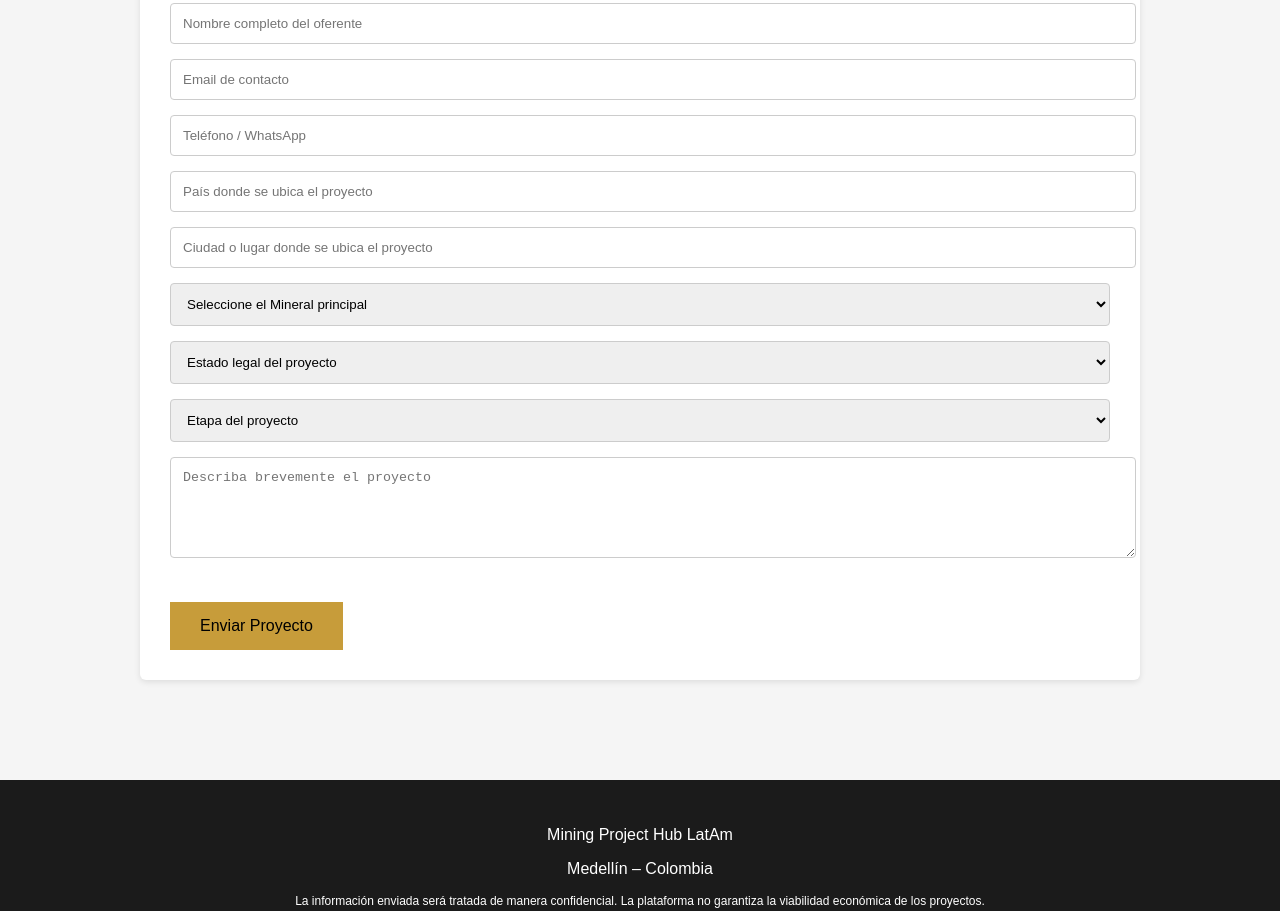
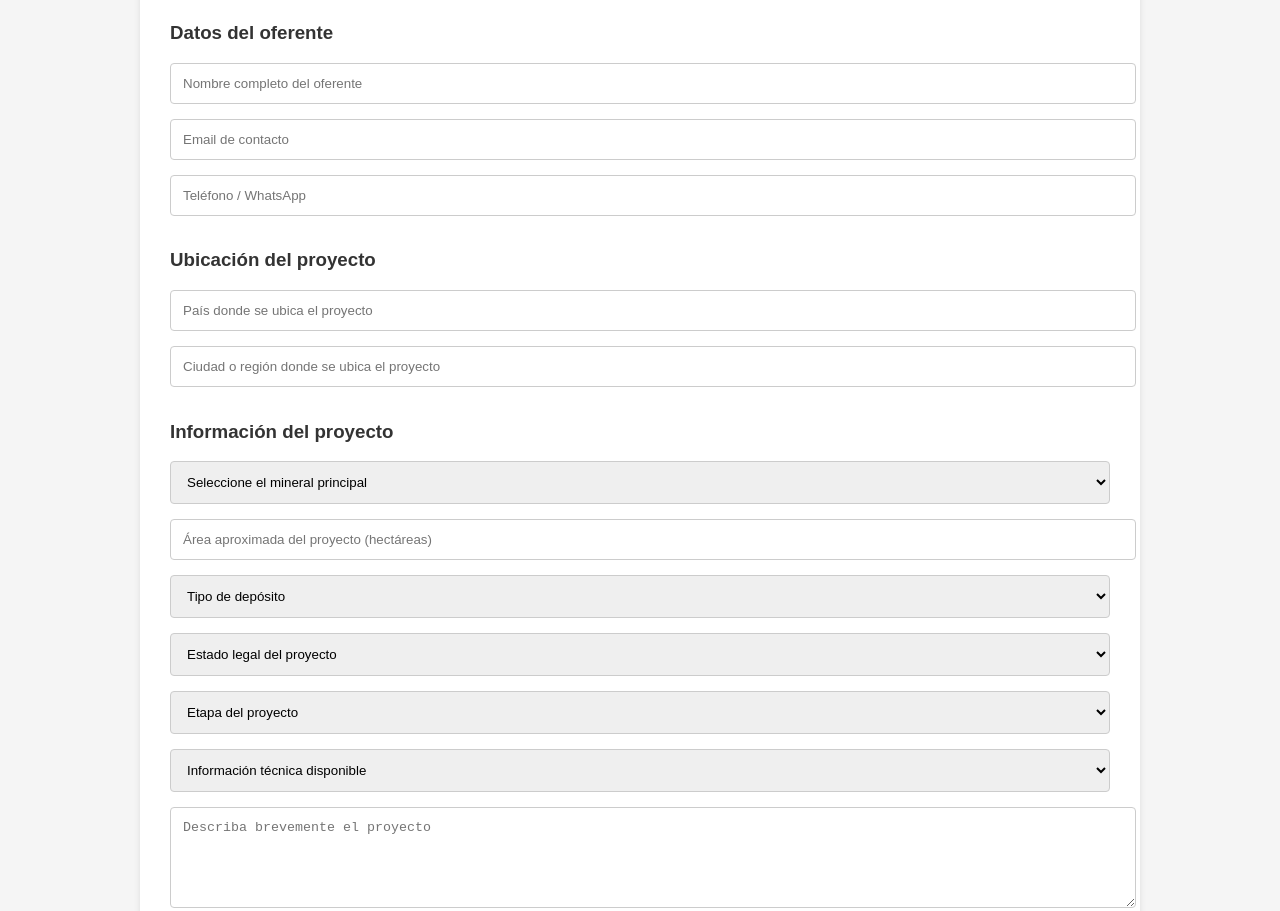
Before and after one commit to ivrconsultor-sudo/mining-project-hub, a plain HTML site: page index.html in a window 1280 px wide. Shown: the part 1666-2577 px from the top of the page. Drawn offline with Linux system fonts and the light colour scheme.

Commit message:
Update index.html

```diff
--- a/index.html
+++ b/index.html
@@ -33,7 +33,7 @@ max-width:700px;
 margin:auto;
 }
 
-button{
+.cta{
 background:#c79c3a;
 border:none;
 padding:15px 30px;
@@ -83,6 +83,15 @@ border:1px solid #ccc;
 border-radius:4px;
 }
 
+button{
+background:#c79c3a;
+border:none;
+padding:15px;
+font-size:16px;
+cursor:pointer;
+width:100%;
+}
+
 footer{
 background:#1b1b1b;
 color:white;
@@ -105,7 +114,7 @@ Conectamos proyectos mineros de Latinoamérica con inversionistas y socios estra
 </p>
 
 <a href="#formulario">
-<button>Postular Proyecto Minero</button>
+<button class="cta">Registrar Proyecto Minero</button>
 </a>
 
 </header>
@@ -141,9 +150,9 @@ Geólogos o promotores que han identificado prospectos mineros y buscan capital
 </div>
 
 <div class="card">
-<h3>Inversionistas</h3>
+<h3>Operadores</h3>
 <p>
-Inversionistas interesados en oportunidades mineras en Latinoamérica.
+Operaciones mineras que requieren inversión para expansión o desarrollo.
 </p>
 </div>
 
@@ -164,12 +173,12 @@ Inversionistas interesados en oportunidades mineras en Latinoamérica.
 
 <div class="card">
 <h3>2. Evaluación inicial</h3>
-<p>Realizamos una revisión preliminar de la información.</p>
+<p>Realizamos una revisión preliminar de la información técnica y legal.</p>
 </div>
 
 <div class="card">
 <h3>3. Contacto</h3>
-<p>Nos comunicamos con el titular u oferente para ampliar detalles técnicos.</p>
+<p>Nos comunicamos con el titular u oferente para ampliar detalles del proyecto.</p>
 </div>
 
 <div class="card">
@@ -187,29 +196,48 @@ Inversionistas interesados en oportunidades mineras en Latinoamérica.
 
 <form action="https://formspree.io/f/mnjggywl" method="POST">
 
+<h3>Datos del oferente</h3>
+
 <input type="text" name="nombre" placeholder="Nombre completo del oferente" required>
 
 <input type="email" name="email" placeholder="Email de contacto" required>
 
 <input type="text" name="telefono" placeholder="Teléfono / WhatsApp">
 
+<h3>Ubicación del proyecto</h3>
+
 <input type="text" name="pais" placeholder="País donde se ubica el proyecto">
 
-<input type="text" name="pais" placeholder="Ciudad o lugar donde se ubica el proyecto">
+<input type="text" name="ciudad" placeholder="Ciudad o región donde se ubica el proyecto">
+
+<h3>Información del proyecto</h3>
 
 <select name="mineral">
-<option>Seleccione el Mineral principal</option>
+<option>Seleccione el mineral principal</option>
 <option>Oro</option>
 <option>Cobre</option>
 <option>Carbón</option>
 <option>Esmeraldas</option>
 <option>Manganeso</option>
+<option>Hierro</option>
+<option>Otro</option>
+</select>
+
+<input type="text" name="area" placeholder="Área aproximada del proyecto (hectáreas)">
+
+<select name="deposito">
+<option>Tipo de depósito</option>
+<option>Aluvial</option>
+<option>Veta</option>
+<option>Pórfido</option>
+<option>Skarn</option>
+<option>Estratiforme</option>
 <option>Otro</option>
 </select>
 
 <select name="estado">
 <option>Estado legal del proyecto</option>
-<option>Título minero</option>
+<option>Título minero vigente</option>
 <option>Solicitud en trámite</option>
 <option>Mina informal</option>
 <option>Prospecto geológico</option>
@@ -222,6 +250,15 @@ Inversionistas interesados en oportunidades mineras en Latinoamérica.
 <option>Producción</option>
 </select>
 
+<select name="informacion">
+<option>Información técnica disponible</option>
+<option>Informes geológicos</option>
+<option>Muestreos</option>
+<option>Perforaciones</option>
+<option>Mapas geológicos</option>
+<option>Ninguna</option>
+</select>
+
 <textarea name="descripcion" rows="5" placeholder="Describa brevemente el proyecto"></textarea>
 
 <button type="submit">Enviar Proyecto</button>
@@ -232,16 +269,12 @@ Inversionistas interesados en oportunidades mineras en Latinoamérica.
 
 <footer>
 
-<p>
-Mining Project Hub LatAm
-</p>
+<p><strong>Mining Project Hub LatAm</strong></p>
 
-<p>
-Medellín – Colombia
-</p>
+<p>Medellín – Colombia</p>
 
 <p style="font-size:12px;">
-La información enviada será tratada de manera confidencial. La plataforma no garantiza la viabilidad económica de los proyectos.
+La información enviada será tratada de manera confidencial. La plataforma realiza únicamente una revisión preliminar de la información y no garantiza la viabilidad económica de los proyectos.
 </p>
 
 </footer>
```
